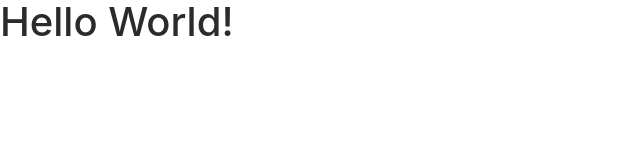
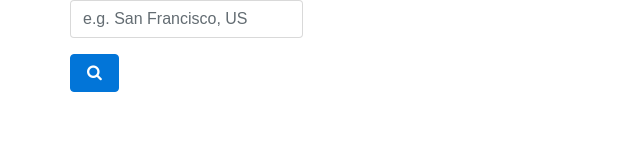
Before and after one commit to danielknguyen/weather-widget, a website: page views/index.html in a window 1280 px wide. Shown: the whole page, without its empty margins (0-640 px from the left). Drawn offline with nearby package versions, Linux system fonts and the light colour scheme; files that its build step writes are made by us from their sources; a web font is replaced by a local one.

Commit message:
added search form

```diff
--- a/views/index.html
+++ b/views/index.html
@@ -6,5 +6,20 @@
 {% endblock %}
 
 {% block content %}
-<h1>Hello World!</h1>
+  <div class="container">
+    <!-- row containing a form that requests city and country -->
+    <div class="row">
+      <form id="queryLocForm" action="/" method="post">
+        <div id="queryLocDiv" class="form-group">
+          <!-- q={city name},{country code} -->
+          <input type="search" class="form-control" id="queryLocInput" name="query[location]" placeholder="e.g. San Francisco, US">
+        </div>
+        <button type="submit" class="btn btn-primary">
+          <i class="fa fa-search"></i>
+        </button>
+      </form>
+    <div>
+  </div>
+
+
 {% endblock %}
```
